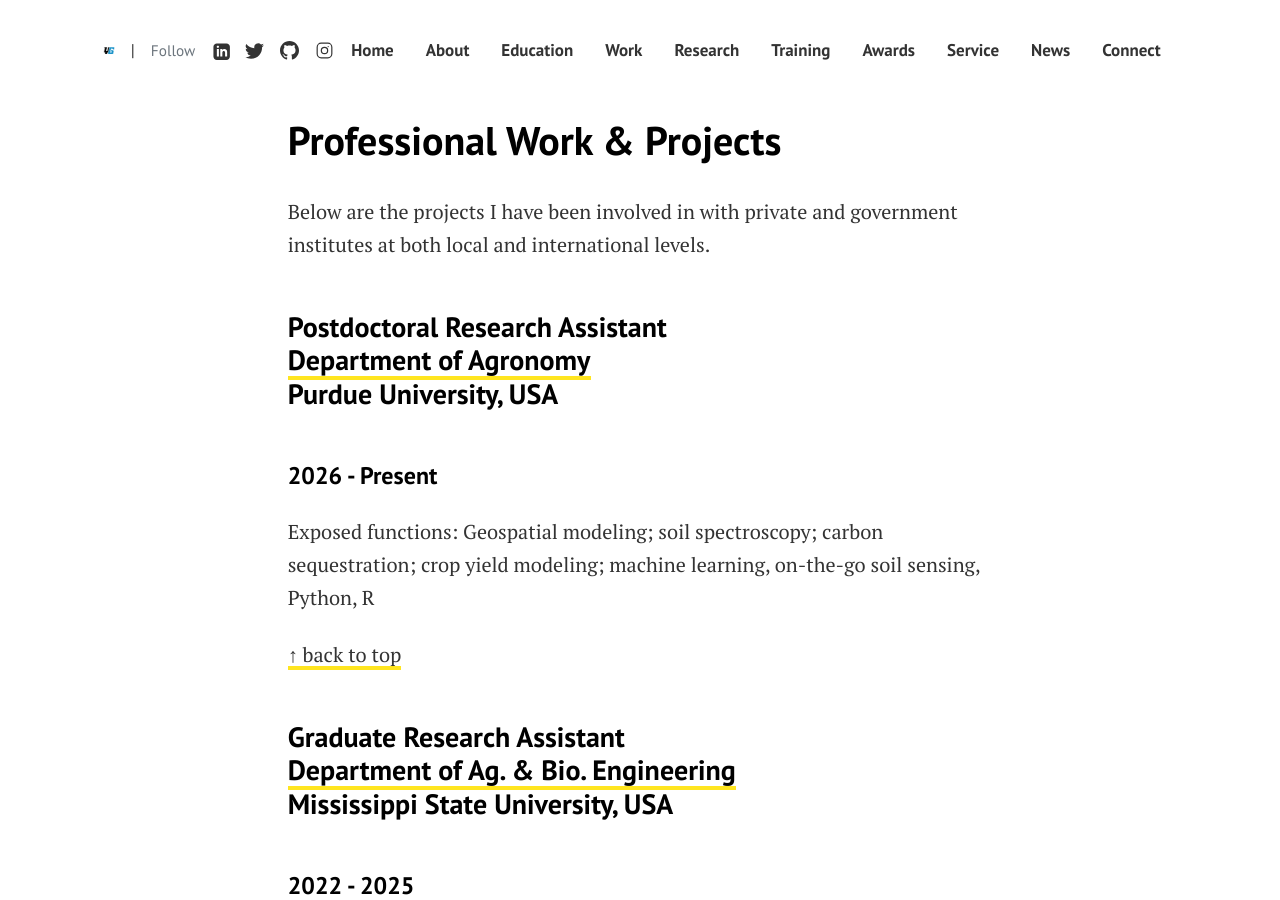
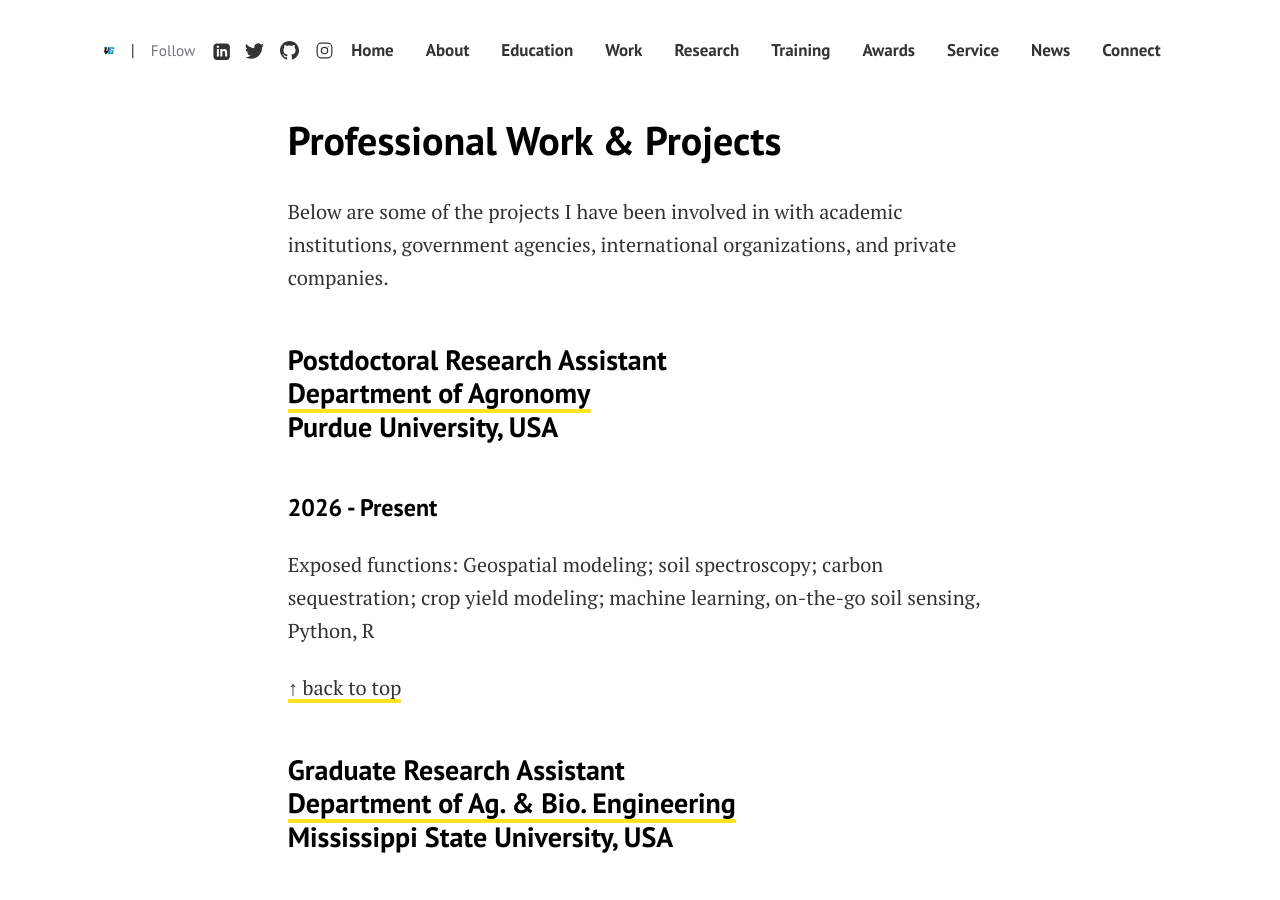
Before and after one commit to kanthsaz/kanthsaz.github.io, a Jekyll site: the page built from pages/work.md, in a window 1280 px wide and 900 px high. Built offline with Jekyll 4.4.1, drawn with Linux system fonts in a browser that asks for light colours.

Commit message:
Update work.md

```diff
--- a/pages/work.md
+++ b/pages/work.md
@@ -5,7 +5,7 @@
 # image: assets/images/screenshot.png
 ---
 
-Below are the projects I have been involved in with private and government institutes at both local and international levels.
+Below are some of the projects I have been involved in with academic institutions, government agencies, international organizations, and private companies.
 
 ### Postdoctoral Research Assistant<br><a href="https://ag.purdue.edu/department/agry/" target="_blank">Department of Agronomy</a><br>Purdue University, USA
 #### 2026 - Present<br>
```
